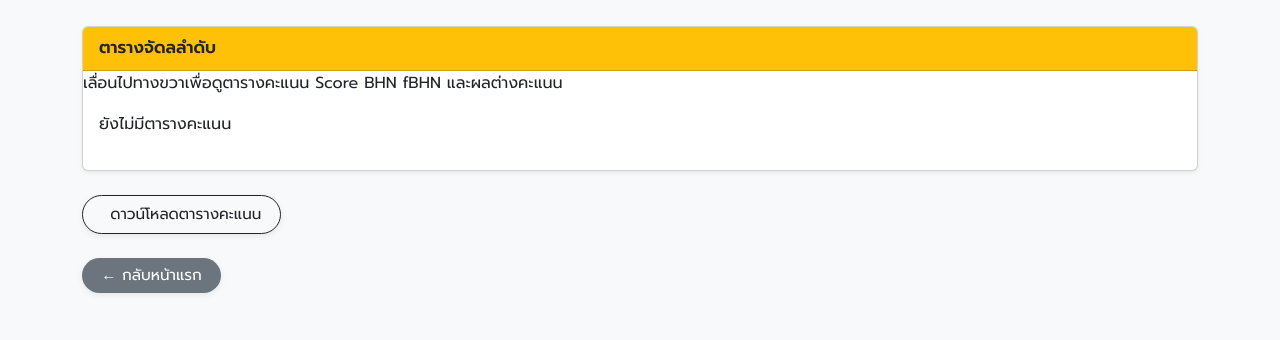
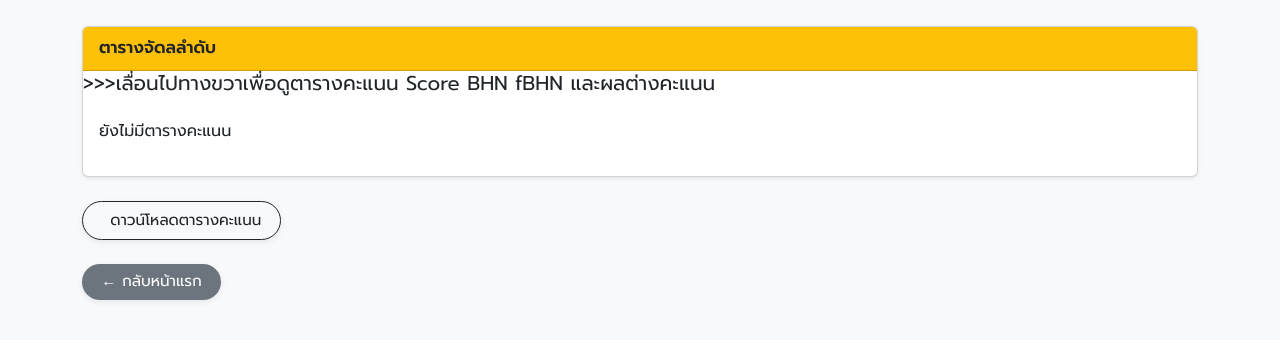
Before and after one commit to Dekchairukna/tournoi-petanque, a Flask app: template templates/event.html in a window 1280 px wide. Shown: the part 170-510 px from the top of the page. Run offline with Flask 3, Linux system fonts and the light colour scheme; the template is opened without the code that fills it, so the values that code supplies are empty; some libraries are stand-ins or nearby versions.

Commit message:
ข้อความ commit

```diff
--- a/templates/event.html
+++ b/templates/event.html
@@ -373,7 +373,7 @@
       <div class="card-header bg-warning text-dark fw-semibold">
         ตารางจัดลลำดับ
       </div>
-      <div class="card-body p-0">เลื่อนไปทางขวาเพื่อดูตารางคะแนน Score BHN fBHN และผลต่างคะแนน
+      <div class="card-body p-0">   <h5>>>>เลื่อนไปทางขวาเพื่อดูตารางคะแนน Score BHN fBHN และผลต่างคะแนน</h5>
         {% if standings %}
         <div class="table-responsive">
           <table class="table table-bordered table-sm align-middle text-center mb-0">
--- a/templates/round_matches.html
+++ b/templates/round_matches.html
@@ -200,7 +200,7 @@
       <div class="card-header bg-warning text-dark fw-semibold">
         ตารางจัดลลำดับ
       </div>
-      <div class="card-body p-0">เลื่อนไปทางขวาเพื่อดูตารางคะแนน Score BHN fBHN และผลต่างคะแนน
+      <div class="card-body p-0">   <h5>>>>เลื่อนไปทางขวาเพื่อดูตารางคะแนน Score BHN fBHN และผลต่างคะแนน</h5>
         {% if standings %}
         <div class="table-responsive">
           <table class="table table-bordered table-sm align-middle text-center mb-0">
```
